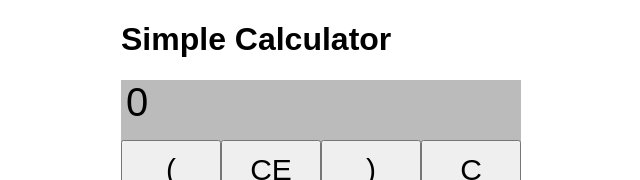
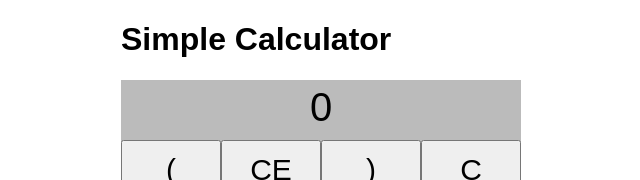
Before and after one commit to niinpatel/calculator-react, a React (Create React App) app: page / in a window 1280 px wide. Shown: the top 180 px of the page, without its empty margins (319-959 px from the left). Built offline with nearby package versions, Linux system fonts and the light colour scheme.

Commit message:
Minor update to the App.css

```diff
--- a/src/App.css
+++ b/src/App.css
@@ -7,7 +7,8 @@
 .result p {
   font-size: 40px;
   margin: 5px;
-
+  padding-top: 5px;
+  text-align-last: center;
 }
 
 .calculator-body {
```
